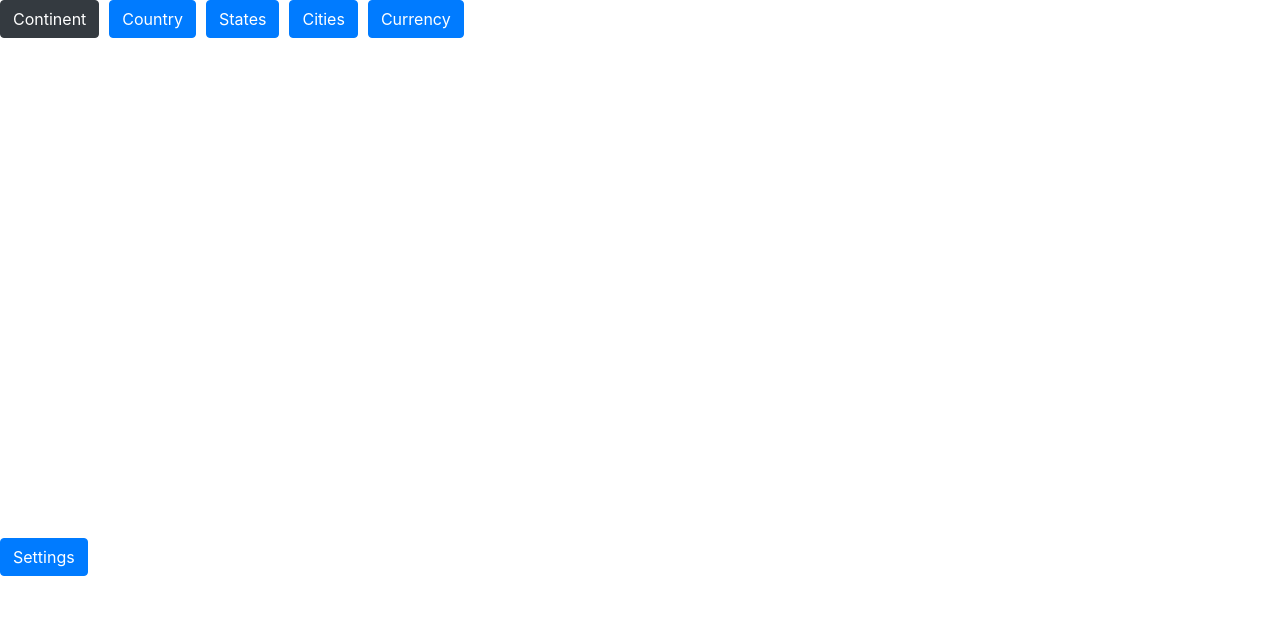
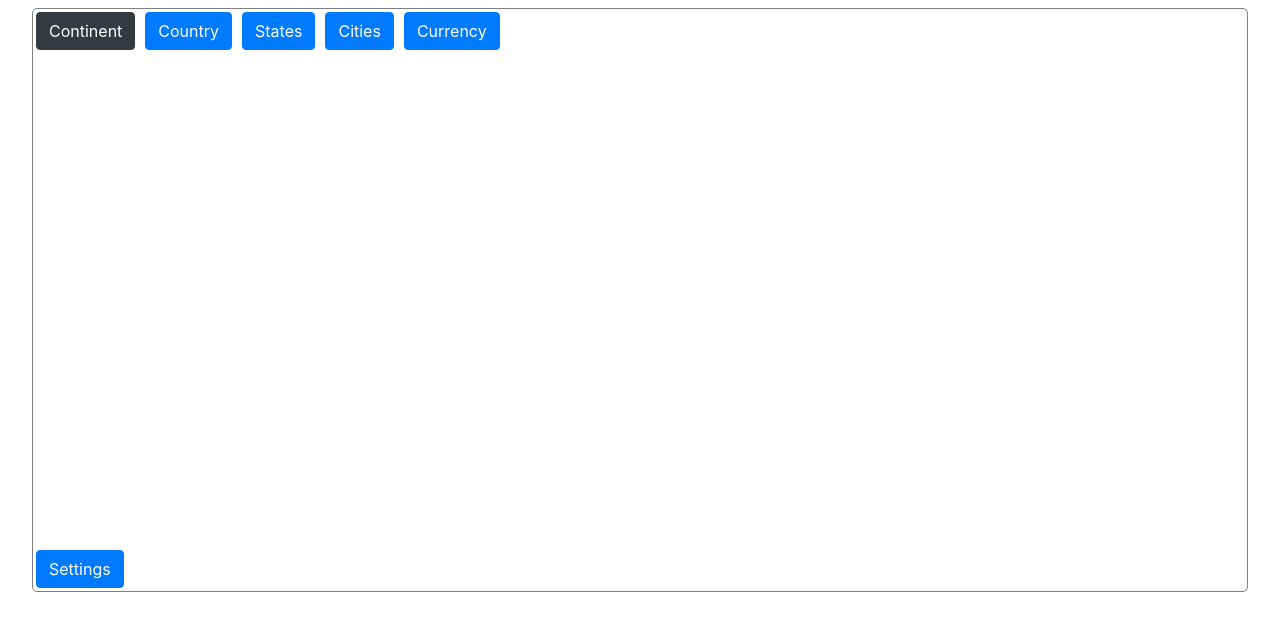
Before and after one commit to astrarudra/eChartGen, a React app: page / in a window 1280 px wide. Shown: the top 630 px of the page. Built offline with nearby package versions, Linux system fonts and the light colour scheme.

Commit message:
some functionalities added for background color, toolbox not showing now but is working fine

```diff
--- a/src/components/WrapChart.jsx
+++ b/src/components/WrapChart.jsx
@@ -62,11 +62,13 @@ export default class WrapChart extends Component {
         this.setState({popup:false})
     }
 
-    getChartOptions = (settings, labels, series, selected) => {
+    getChartOptions = (settings, labels, series, selected, gridX, gridY, gridXa, gridYa,isXaxis, isYaxis, isLegend, backgroundColor) => {
         var options = {}
         console.log(settings, "CHART settings")
         var type = settings.type.value
-        var legend = {},
+        var legend = {
+            show:isLegend,
+        },
             title = {
             //    text: settings.title,
             //    subtext: settings.subtitle,
@@ -93,15 +95,41 @@ export default class WrapChart extends Component {
                     end: 100
                 }
             ],
+            backgroundColor=backgroundColor,
             yAxis = [{
                 type: 'value',
+                show: isYaxis,
+                showGrid: false,
+                splitLine: {
+                    show: gridY,
+                 },
+                 splitArea:{
+                    show: gridYa,
+                }
             },{
                 type: 'value',
-            },],
+                show:isYaxis,
+                showGrid: false,
+                splitLine: {
+                    show: gridY
+                 },
+                 splitArea:{
+                    show: gridYa,
+                }
+            }
+        ],
             xAxis = {
                 type: 'category',
                 data: labels,
                 name: selected.label,
+                show:isXaxis,
+                showGrid:true,
+                splitLine: {
+                    show: gridX,
+                 },
+                 splitArea:{
+                     show: gridXa,
+                 }
             }
 
         options.title = title
@@ -110,10 +138,12 @@ export default class WrapChart extends Component {
             options.dataZoom = dataZoom
             options.yAxis = yAxis
             options.xAxis = xAxis
+            options.backgroundColor = backgroundColor
         }
         else tooltip.formatter = "{a} <br/>{b} : {c} ({d}%)"
         options.tooltip = tooltip
         options.series = series
+        options.backgroundColor = backgroundColor
        // console.log(options, "CHART OPTIONS")
         return options
     }
@@ -142,7 +172,7 @@ export default class WrapChart extends Component {
         return _obj
     }
 
-    genChartData = (dispTableData) => {
+    genChartData = (dispTableData, dispTableConfig, gridX, gridY, gridXa, gridYa,isXaxis, isYaxis, isLegend, backgroundColor) => {
         var { buttons , tableConfig , settings } = this.state
         var selected = buttons[buttons.length - 1].selected
 
@@ -171,43 +201,72 @@ export default class WrapChart extends Component {
             )
         })
 
-        return this.getChartOptions(settings, labels, series, selected);
+        return this.getChartOptions(settings, labels, series, selected, gridX, gridY, gridXa, gridYa,isXaxis, isYaxis, isLegend, backgroundColor);
     }
-    // getChartTitle = () =>{
-    //     this.setState({showTitleDiv:true})
-    // }
-    // getTitlePosition = (value) =>{
-    //     this.setState({position:value})
-    // }
-
-
     render() {
         console.log("STATE = ", this.state)
         var { tableData, tableConfig, filterState, negFilterState, eyeFilter,
             buttons, lists, popup, settings, chartTitleParams, showTitleDiv, position} = this.state
+        var backgroundColor=!settings.theme?"white":settings.theme.chartBackGround
+        var gridX = !settings.isXGrid ? false : settings.isXGrid
+        var gridY = !settings.isYGrid ? false : settings.isYGrid
+        var gridXa = !settings.isXGrida ? false : settings.isXGrida
+        var gridYa = !settings.isYGrida ? false : settings.isYGrida
+        var isXaxis = settings.isXaxis === undefined ? true : settings.isXaxis
+        var isYaxis = settings.isYaxis === undefined ? true : settings.isYaxis
+        var isLegend = settings.isLegend===undefined ? true : settings.isLegend
 
         var { dispTableData = [] , dispTableConfig } = genData(tableData , tableConfig , buttons , filterState , negFilterState, genEyeFilter(lists) , lists)
+        var chartOption = this.genChartData(dispTableData, dispTableConfig, gridX, gridY, gridXa, gridYa, isXaxis, isYaxis, isLegend, backgroundColor)
+     //   chartOption["backgroundColor"]=!settings.theme?"white":settings.theme.chartBackGround
+        // chartOption["axis"] = { show:true,
+        //                         boundaryGap: [0,0]}
+        //
+        //  }
+                                // width:"10px",
+                                // height:"20px",
+                                // color:'green',
+                                // borderWidth:10,
+                                // borderColor:'black'}
 
-      //  console.log("dispTableData", dispTableData)
-        var chartOption = this.genChartData(dispTableData, dispTableConfig)
+                                // chartOption["toolbox"] = {
+                                //     show : true,
+                                //     feature : {
+                                //         mark : {show: true},
+                                //         dataView : {show: true, readOnly: false},
+                                //         magicType : {show: true, type: ['line', 'bar']},
+                                //         restore : {show: true},
+                                //         saveAsImage : {show: true}
+                                //     }
+                                // }
 
         var showdiv = settings.title || settings.subtitle
-        var position = !settings.position ? "-webkit-center" : settings.position.value
-        var isMainTitle = !settings.isMainTitle ? true : settings.isMainTitle
-        var isTitle = !settings.isTitle ? true : settings.isTitle
-        var isSubTitle = !settings.isSubTitle ? true : settings.isSubTitle
-        var titleFont = !settings.fontTitle ? "20px" : settings.fontTitle + "px"
-        var subTitleFont = !settings.fontSubtitle ? "15px" : settings.fontSubtitle + "px"
-        var backgroundColor = !settings.backGroundColor ? "none" : settings.backGroundColor.value
-        console.log(backgroundColor,"backgroundColorbackgroundColor");
+        var position = settings.position===undefined ? "-webkit-center" : settings.position.value
+        var isMainTitle = settings.isMainTitle===undefined ? true : settings.isMainTitle
+        var isTitle = settings.isTitle===undefined ? true : settings.isTitle
+        var isSubTitle = settings.isSubTitle===undefined ? true : settings.isSubTitle
+        var titleFont = settings.fontTitle===undefined ? "20px" : settings.fontTitle + "px"
+        var subTitleFont = settings.fontSubtitle===undefined ? "15px" : settings.fontSubtitle + "px"
+        var backgroundColor = settings.theme===undefined ? "none" : settings.theme.backGroundColor
+        var color = settings.theme===undefined ? "black" : settings.theme.color
+
+      //  console.log(backgroundColor,"backgroundColorbackgroundColor");
         return (
-            <div className="wrap-table p-t-10">
-             {showdiv && isMainTitle ? <div style={{ }}>
-                 <div style={{width:"100%",backgroundColor:backgroundColor, textAlign:position}}>
-                {settings.title && isTitle ? <div style={{fontSize:titleFont, color:"#5B5B5B", width:"20%", height:"4vh",  textAlign:"center", fontWeight:"bold" }}>{settings.title}</div>:null}
-                {settings.subtitle && isSubTitle ? <div style={{fontSize:subTitleFont, width:"20%", color:"#5B5B5B",  height:"4vh", textAlign:"center" }}>{settings.subtitle}</div>:null}
+            <div className="wrap-table p-t-10" style={{padding:"30px", backgroundColor:backgroundColor, borderRadius:"5px", border:"1px solid grey", width:"95%", marginLeft:"2.5%", marginTop:"1vh", padding:"3px"}}>
+            {/* <div style={{height:"2vh"}}></div> */}
+            <div style={{}}>
+                {showdiv && isMainTitle ? <div style={{ }}>
+                 <div style={{width:"100%",backgroundColor:backgroundColor, textAlign:position }}>
+                     <div style={{ color:color, width:"20%",  textAlign:"center", border:"1px solid darkgrey"}}>
+                {settings.title && isTitle ? <div style={{fontSize:titleFont, fontWeight:"bold" }}>{settings.title}</div>:null}
+                {settings.subtitle && isSubTitle ? <div style={{fontSize:subTitleFont }}>{settings.subtitle}</div>:null}
+                </div>
                 </div>
             </div>: null }
+                 {/* <div style={{height:"2vh"}}></div> */}
+
+               </div>
+               <div style={{backgroundColor:backgroundColor}}>
                 {buttons ? buttons.map((buttonList, index) => {
                     return (
                         <ButtonGroup
@@ -217,8 +276,11 @@ export default class WrapChart extends Component {
                         />
                 )}): null
                 }
-                <EchartGen option={chartOption} />
+                </div>
+                 <div style={{borderRadius:"50px", zIndex:2}}> <EchartGen option={chartOption} /> </div>
+
                 <div className="btn btn-primary" onClick={() => this.setState({popup: true})}>Settings</div>
+
 
 
                 <Modal isOpen={popup} toggle={() => this.setState({popup: !popup})} centered backdrop={true} size='lg'>
```
